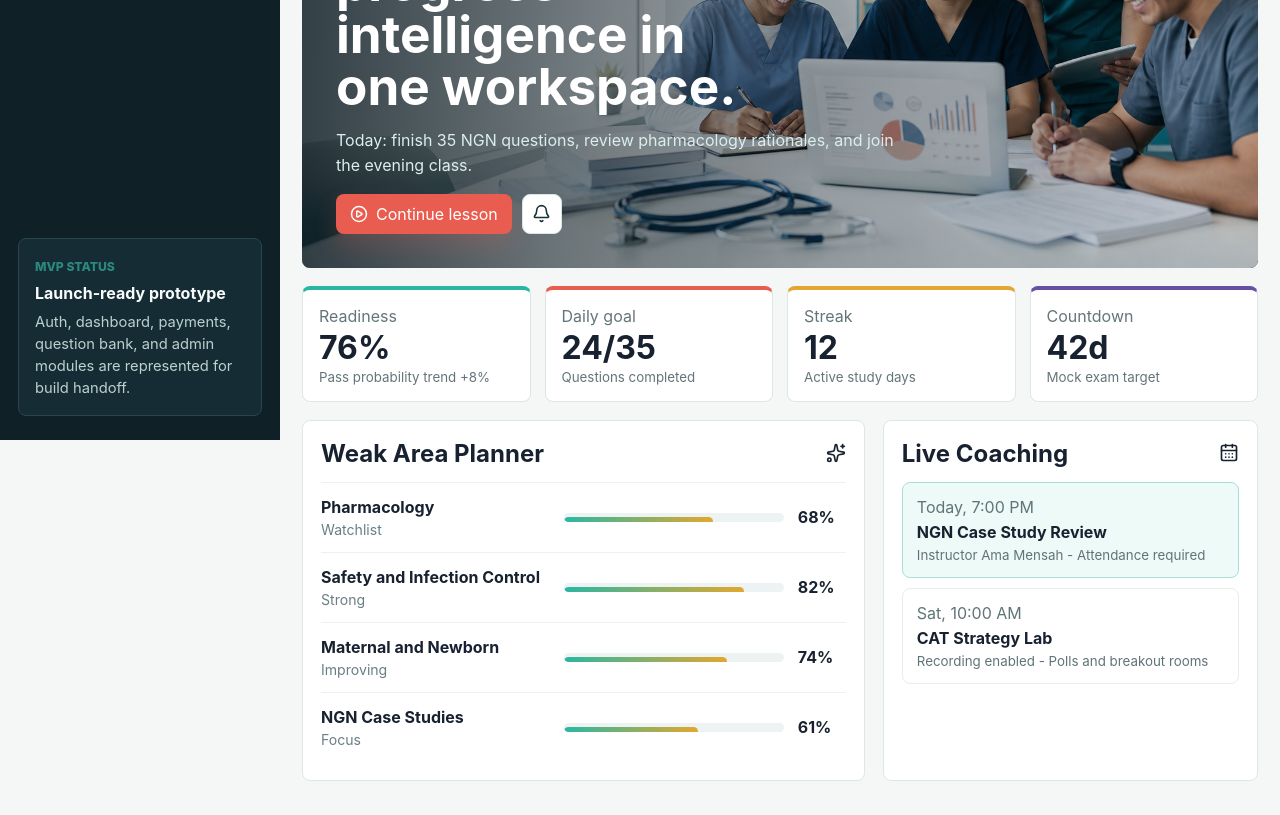
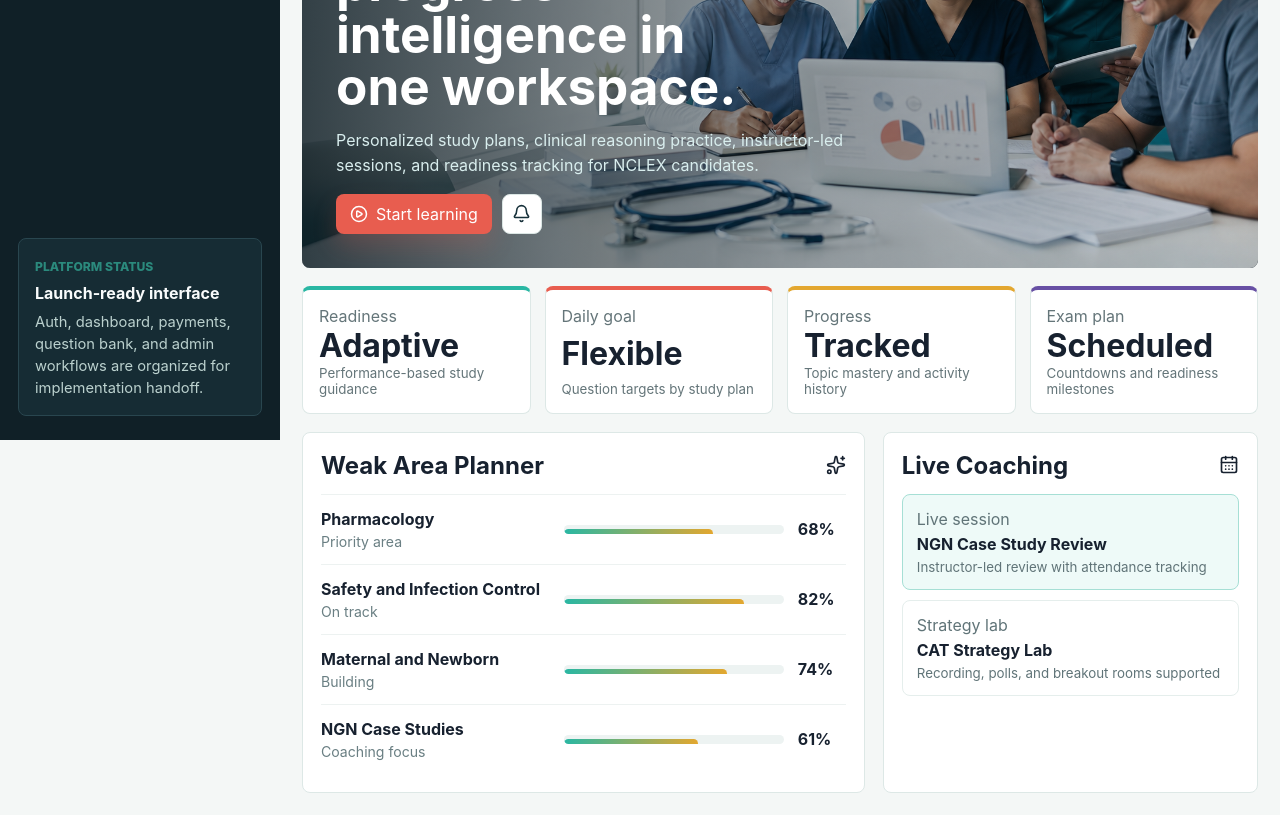
Before and after one commit to DAVID25-SELORM/Yingoh, a React (Vite) app: page / in a window 1280 px wide. Shown: the part 360-1175 px from the top of the page. Built offline with nearby package versions, Linux system fonts and the light colour scheme.

Commit message:
Clean placeholder content

```diff
--- a/_feature_pack/module_backlog.json
+++ b/_feature_pack/module_backlog.json
@@ -23,7 +23,7 @@
     },
     {
       "name": "Practice & Exam Modes",
-      "description": "Practice, tutor mode, timed exams, CAT simulator, custom quiz builder, mock exams, daily quiz, weekly challenge."
+      "description": "Practice, tutor mode, timed exams, CAT simulator, custom quiz builder, readiness exams, daily quiz, weekly challenge."
     },
     {
       "name": "Rationales & Review",
@@ -59,7 +59,7 @@
     },
     {
       "name": "Certificates",
-      "description": "Completion, attendance, mock exam certificates with verification code."
+      "description": "Completion, attendance, readiness exam certificates with verification code."
     },
     {
       "name": "Admin & Instructor Tools",
--- a/package.json
+++ b/package.json
@@ -1,7 +1,7 @@
 {
   "name": "nclex-app",
   "version": "1.0.0",
-  "description": "Yingoh NCLEX Coaching Platform web MVP prototype",
+  "description": "Yingoh NCLEX Coaching Platform web application",
   "main": "index.js",
   "scripts": {
     "dev": "vite --host 0.0.0.0",
--- a/src/main.jsx
+++ b/src/main.jsx
@@ -36,7 +36,7 @@ const modules = [
   { name: 'Admin & Instructor Tools', phase: 'MVP', priority: 'High', icon: Users, summary: 'User management, uploads, exam creation, analytics, subscriptions, announcements, grading, and messages.' },
   { name: 'Virtual Classroom', phase: 'Growth', priority: 'Medium', icon: Video, summary: 'HD video, screen share, whiteboard, chat, raise hand, polls, breakout rooms, waiting room, attendance, recordings.' },
   { name: 'Video Learning', phase: 'Growth', priority: 'Medium', icon: MonitorPlay, summary: 'Recorded lectures, playlists, offline premium downloads, playback speed, picture-in-picture, resume position.' },
-  { name: 'Practice & Exam Modes', phase: 'Growth', priority: 'Medium', icon: Target, summary: 'Practice, tutor mode, timed exams, CAT simulator, custom quiz builder, mocks, daily quiz, weekly challenge.' },
+  { name: 'Practice & Exam Modes', phase: 'Growth', priority: 'Medium', icon: Target, summary: 'Practice, tutor mode, timed exams, CAT simulator, custom quiz builder, readiness exams, daily quiz, weekly challenge.' },
   { name: 'Rationales & Review', phase: 'Growth', priority: 'Medium', icon: BookOpen, summary: 'Answer explanations, nursing tips, references, bookmarks, personal notes, and error reports.' },
   { name: 'Analytics', phase: 'Growth', priority: 'Medium', icon: BarChart3, summary: 'Overall score, topic performance, NGN readiness, pass probability, reports, at-risk student detection.' },
   { name: 'AI Learning Assistant', phase: 'Growth', priority: 'Medium', icon: Brain, summary: 'AI tutor, rationale explainer, quiz generator, study planner, weak area detector, lesson summarizer.' },
@@ -44,7 +44,7 @@ const modules = [
   { name: 'Resources', phase: 'Growth', priority: 'Medium', icon: BookOpen, summary: 'Notes, care plans, concept maps, ECG, ABG, isolation precautions, drug handbook, worksheets.' },
   { name: 'Community', phase: 'Growth', priority: 'Medium', icon: MessageSquareText, summary: 'Discussion forum, study groups, ask instructors, comments, announcements, mentor groups, success stories.' },
   { name: 'Assignments', phase: 'Growth', priority: 'Medium', icon: ClipboardCheck, summary: 'Homework, quiz submissions, uploads, instructor grading, feedback, and deadlines.' },
-  { name: 'Certificates', phase: 'Growth', priority: 'Medium', icon: FileBadge, summary: 'Completion, attendance, and mock exam certificates with verification codes.' },
+  { name: 'Certificates', phase: 'Growth', priority: 'Medium', icon: FileBadge, summary: 'Completion, attendance, and readiness exam certificates with verification codes.' },
   { name: 'Professional Add-ons', phase: 'Expansion', priority: 'Medium', icon: GraduationCap, summary: 'Sponsor portal, career center, USRN checklist, visa prep, resume builder, job board, CPD and OSCE.' },
   { name: 'Security', phase: 'Expansion', priority: 'Medium', icon: LockKeyhole, summary: 'Encrypted data, role access, audit logs, backups, screenshot controls, suspicious activity tracking.' },
   { name: 'Scalability', phase: 'Expansion', priority: 'Medium', icon: Activity, summary: 'Web, Android, iOS, cloud database, push notifications, offline capability, AI integration.' },
@@ -60,10 +60,10 @@ const roles = [
 ];
 
 const topics = [
-  { label: 'Pharmacology', score: 68, status: 'Watchlist' },
-  { label: 'Safety and Infection Control', score: 82, status: 'Strong' },
-  { label: 'Maternal and Newborn', score: 74, status: 'Improving' },
-  { label: 'NGN Case Studies', score: 61, status: 'Focus' },
+  { label: 'Pharmacology', score: 68, status: 'Priority area' },
+  { label: 'Safety and Infection Control', score: 82, status: 'On track' },
+  { label: 'Maternal and Newborn', score: 74, status: 'Building' },
+  { label: 'NGN Case Studies', score: 61, status: 'Coaching focus' },
 ];
 
 const questionTypes = ['SATA', 'Bow Tie', 'Matrix', 'Cloze', 'Ordered Response', 'Highlight Text'];
@@ -112,19 +112,19 @@ function StudentDashboard() {
         <div className="hero-copy">
           <span className="eyebrow">Yingoh NCLEX Coaching Platform</span>
           <h1>Adaptive NCLEX prep, live coaching, and progress intelligence in one workspace.</h1>
-          <p>Today: finish 35 NGN questions, review pharmacology rationales, and join the evening class.</p>
+          <p>Personalized study plans, clinical reasoning practice, instructor-led sessions, and readiness tracking for NCLEX candidates.</p>
           <div className="hero-actions">
-            <button className="primary-btn"><PlayCircle size={18} /> Continue lesson</button>
+            <button className="primary-btn"><PlayCircle size={18} /> Start learning</button>
             <button className="icon-btn" aria-label="Notifications"><Bell size={19} /></button>
           </div>
         </div>
       </div>
 
       <div className="metrics-row">
-        <Metric label="Readiness" value="76%" detail="Pass probability trend +8%" />
-        <Metric label="Daily goal" value="24/35" detail="Questions completed" tone="coral" />
-        <Metric label="Streak" value="12" detail="Active study days" tone="gold" />
-        <Metric label="Countdown" value="42d" detail="Mock exam target" tone="violet" />
+        <Metric label="Readiness" value="Adaptive" detail="Performance-based study guidance" />
+        <Metric label="Daily goal" value="Flexible" detail="Question targets by study plan" tone="coral" />
+        <Metric label="Progress" value="Tracked" detail="Topic mastery and activity history" tone="gold" />
+        <Metric label="Exam plan" value="Scheduled" detail="Countdowns and readiness milestones" tone="violet" />
       </div>
 
       <div className="split-layout">
@@ -151,14 +151,14 @@ function StudentDashboard() {
             <CalendarDays size={20} />
           </div>
           <div className="class-item active">
-            <span>Today, 7:00 PM</span>
+            <span>Live session</span>
             <strong>NGN Case Study Review</strong>
-            <small>Instructor Ama Mensah - Attendance required</small>
+            <small>Instructor-led review with attendance tracking</small>
           </div>
           <div className="class-item">
-            <span>Sat, 10:00 AM</span>
+            <span>Strategy lab</span>
             <strong>CAT Strategy Lab</strong>
-            <small>Recording enabled - Polls and breakout rooms</small>
+            <small>Recording, polls, and breakout rooms supported</small>
           </div>
         </section>
       </div>
@@ -213,9 +213,9 @@ function AdminConsole() {
         ))}
       </div>
       <div className="reports-row">
-        <Metric label="Subscriptions" value="GHS 48.2k" detail="Monthly revenue by channel" />
-        <Metric label="Attendance" value="91%" detail="Live class participation" tone="coral" />
-        <Metric label="At risk" value="18" detail="Students needing coaching" tone="violet" />
+        <Metric label="Subscriptions" value="Ready" detail="Plans, receipts, and reconciliation" />
+        <Metric label="Attendance" value="Tracked" detail="Live class participation records" tone="coral" />
+        <Metric label="Intervention" value="Flagged" detail="Students needing coaching support" tone="violet" />
       </div>
     </section>
   );
@@ -281,9 +281,9 @@ function App() {
           })}
         </nav>
         <div className="sidebar-card">
-          <span className="eyebrow">MVP Status</span>
-          <strong>Launch-ready prototype</strong>
-          <p>Auth, dashboard, payments, question bank, and admin modules are represented for build handoff.</p>
+          <span className="eyebrow">Platform Status</span>
+          <strong>Launch-ready interface</strong>
+          <p>Auth, dashboard, payments, question bank, and admin workflows are organized for implementation handoff.</p>
         </div>
       </aside>
 
```
Also changed, not shown: _feature_pack/feature_checklist.csv.
